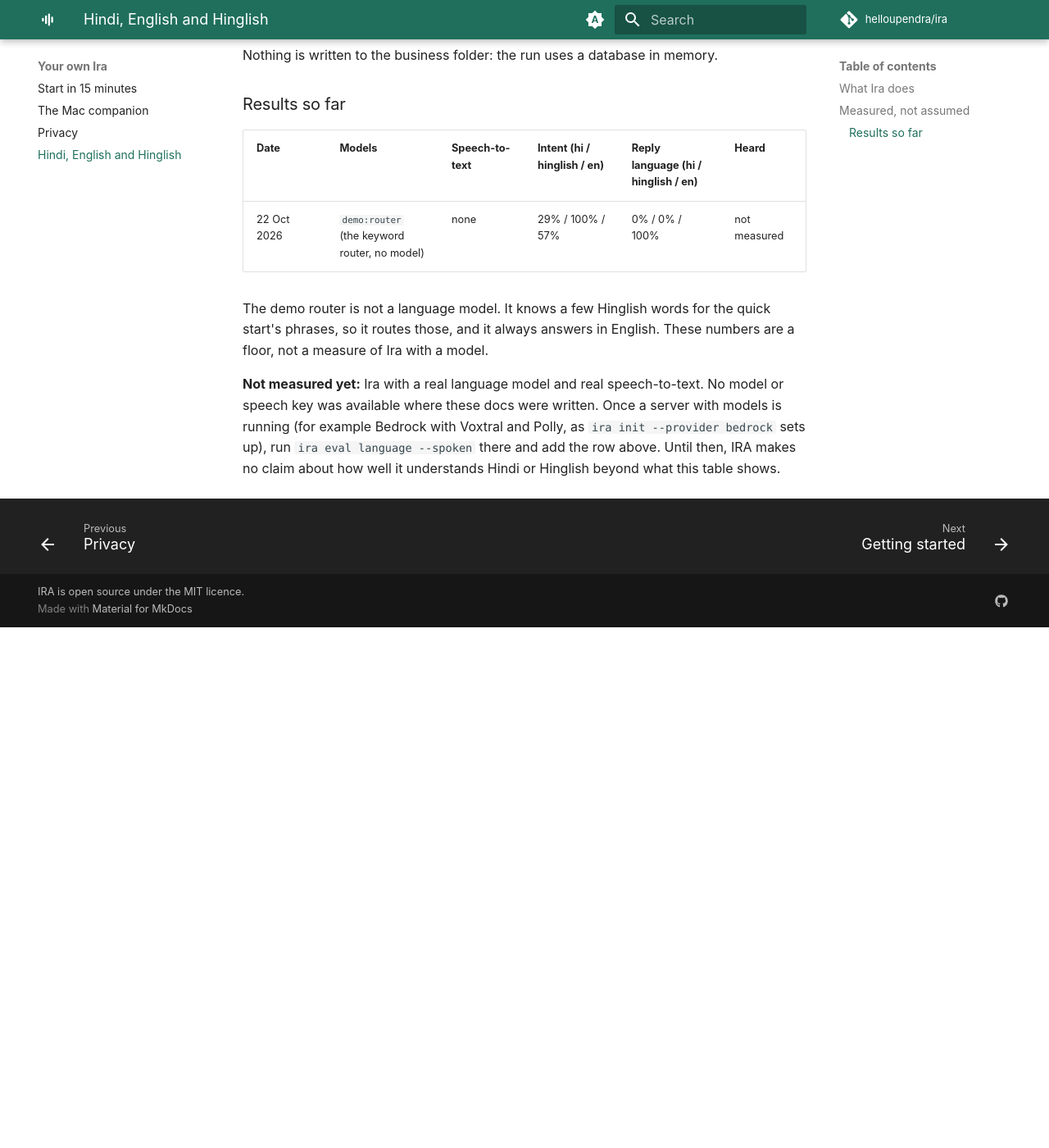
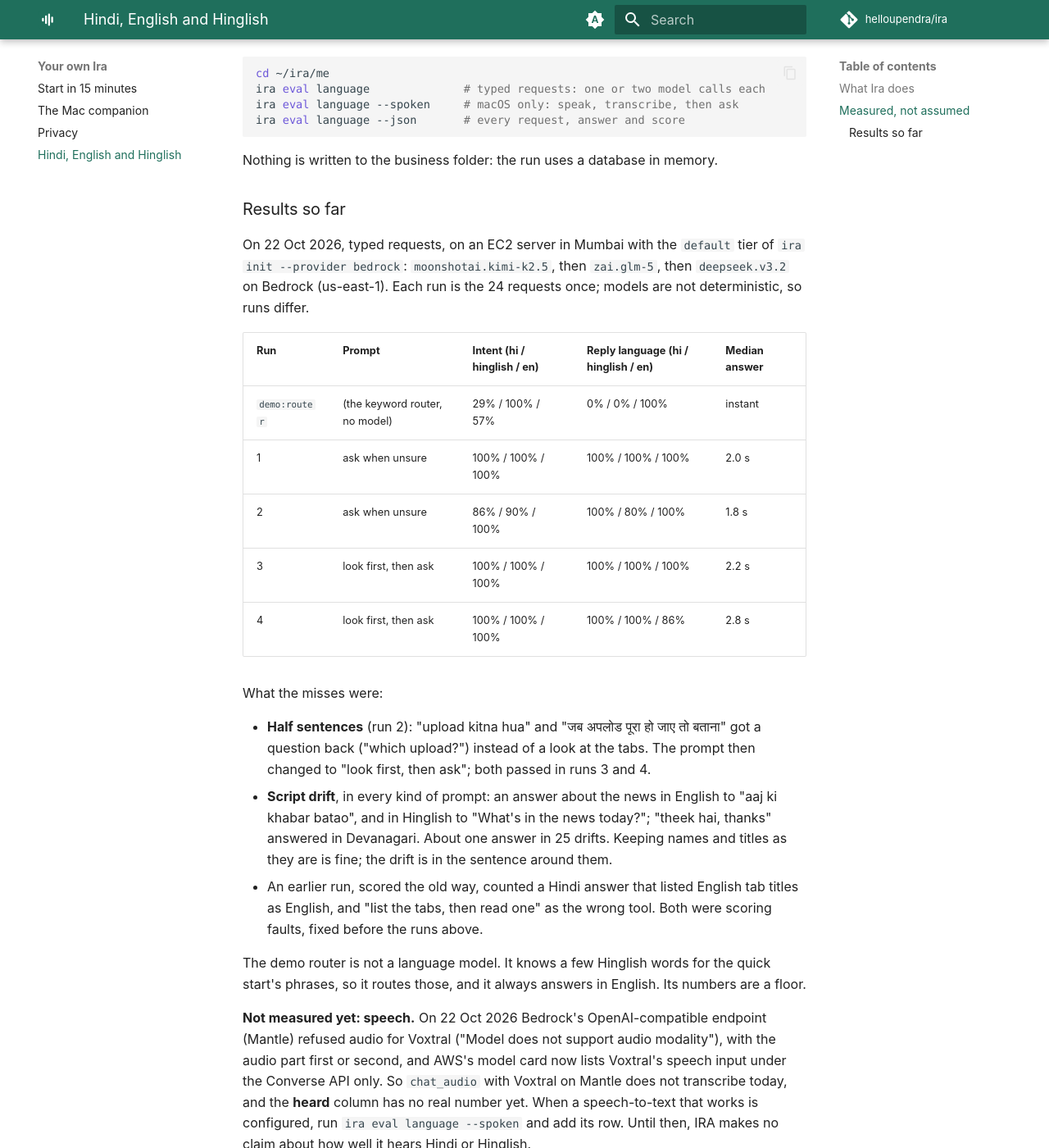
Before and after one commit to helloupendra/ira, an MkDocs documentation site: the page built from docs/language.md, in a window 1280 px wide and 1400 px high, scrolled down 1180 px. Shown: the whole window at 82% size. Built offline with MkDocs 1.6.1 and Material for MkDocs 9.7.7, drawn with Linux system fonts in a browser that asks for light colours; comment, search, counter and statistics services are not loaded; before the commit the page ends 1945 px from its top, so only the background shows below that; some of the changed text lies outside the part shown.

Commit message:
Look before asking, and publish the first numbers from real models
Half sentences such as "upload kitna hua" now get a look at the tabs
before a question back. Four runs on Bedrock are in the language doc,
with the misses, and the deployment doc says that Mantle refuses audio
for Voxtral, so speech is not measured yet.

```diff
--- a/docs/language.md
+++ b/docs/language.md
@@ -9,14 +9,17 @@
 
 - **Understanding.** The system prompt says which languages the person
   speaks (each person chooses, in **Your assistant**; Hindi, English and
-  Hinglish by default), that half sentences are normal, and that Ira should
-  ask one short question back rather than guess.
+  Hinglish by default) and that half sentences are normal. When a tool that
+  only reads can settle what they meant ("upload kitna hua": look at the
+  tabs), Ira looks first, and asks one short question back only when looking
+  would not help.
 - **Transcription keeps the words.** The speech-to-text prompt says to
   transcribe in the language spoken and never to translate, answer or tidy
   up. A vocabulary list (`voice.stt.vocabulary`) helps with names.
-- **Replies in kind.** Ira answers in the language and script it was spoken
-  to in, or always in the language the person chose (`reply_language`:
-  `auto`, `en`, `hi`, `hinglish`).
+- **Replies in kind.** Ira answers in the language and script of the latest
+  message (English gets English, Devanagari gets Devanagari, Hindi in Latin
+  letters gets Hinglish in Latin letters), or always in the language the
+  person chose (`reply_language`: `auto`, `en`, `hi`, `hinglish`).
 - **A bilingual Indian voice.** With Amazon Polly and an Indian English or
   Hindi voice (Kajal speaks both), a reply in Devanagari is spoken as `hi-IN`
   and everything else as `en-IN`, which reads Hinglish in Latin letters
@@ -29,9 +32,12 @@
 of the models configured in `ira.yaml`, with stand-in devices and search, and
 reports:
 
-- **intent**: the share of requests where Ira's first tool was the right one
-  (or no tool, when none fits);
-- **reply**: the share of answers in the language of the request;
+- **intent**: the share of requests where Ira called the right tool, first
+  or after another (listing the tabs to find one, then reading it, is
+  right), or called none when none fits;
+- **reply**: the share of answers in the language of the request, counted
+  in words, with addresses and "quoted" or **bold** titles left out (a Hindi
+  answer that lists English tab titles is a Hindi answer);
 - **heard** (with `--spoken`): each request is spoken by a macOS voice
   (Lekha for Hindi, Rishi for English and Hinglish), transcribed by the
   configured speech-to-text, and scored by word accuracy (1 minus the word
@@ -48,17 +54,43 @@
 
 ### Results so far
 
-| Date | Models | Speech-to-text | Intent (hi / hinglish / en) | Reply language (hi / hinglish / en) | Heard |
-| --- | --- | --- | --- | --- | --- |
-| 22 Oct 2026 | `demo:router` (the keyword router, no model) | none | 29% / 100% / 57% | 0% / 0% / 100% | not measured |
+On 22 Oct 2026, typed requests, on an EC2 server in Mumbai with the
+`default` tier of `ira init --provider bedrock`: `moonshotai.kimi-k2.5`, then
+`zai.glm-5`, then `deepseek.v3.2` on Bedrock (us-east-1). Each run is the 24
+requests once; models are not deterministic, so runs differ.
+
+| Run | Prompt | Intent (hi / hinglish / en) | Reply language (hi / hinglish / en) | Median answer |
+| --- | --- | --- | --- | --- |
+| `demo:router` | (the keyword router, no model) | 29% / 100% / 57% | 0% / 0% / 100% | instant |
+| 1 | ask when unsure | 100% / 100% / 100% | 100% / 100% / 100% | 2.0 s |
+| 2 | ask when unsure | 86% / 90% / 100% | 100% / 80% / 100% | 1.8 s |
+| 3 | look first, then ask | 100% / 100% / 100% | 100% / 100% / 100% | 2.2 s |
+| 4 | look first, then ask | 100% / 100% / 100% | 100% / 100% / 86% | 2.8 s |
+
+What the misses were:
+
+- **Half sentences** (run 2): "upload kitna hua" and "जब अपलोड पूरा हो जाए
+  तो बताना" got a question back ("which upload?") instead of a look at the
+  tabs. The prompt then changed to "look first, then ask"; both passed in
+  runs 3 and 4.
+- **Script drift**, in every kind of prompt: an answer about the news in
+  English to "aaj ki khabar batao", and in Hinglish to "What's in the news
+  today?"; "theek hai, thanks" answered in Devanagari. About one answer in
+  25 drifts. Keeping names and titles as they are is fine; the drift is in
+  the sentence around them.
+- An earlier run, scored the old way, counted a Hindi answer that listed
+  English tab titles as English, and "list the tabs, then read one" as the
+  wrong tool. Both were scoring faults, fixed before the runs above.
 
 The demo router is not a language model. It knows a few Hinglish words for
 the quick start's phrases, so it routes those, and it always answers in
-English. These numbers are a floor, not a measure of Ira with a model.
+English. Its numbers are a floor.
 
-**Not measured yet:** Ira with a real language model and real speech-to-text.
-No model or speech key was available where these docs were written. Once a
-server with models is running (for example Bedrock with Voxtral and Polly,
-as `ira init --provider bedrock` sets up), run `ira eval language --spoken`
-there and add the row above. Until then, IRA makes no claim about how well it
-understands Hindi or Hinglish beyond what this table shows.
+**Not measured yet: speech.** On 22 Oct 2026 Bedrock's OpenAI-compatible
+endpoint (Mantle) refused audio for Voxtral ("Model does not support audio
+modality"), with the audio part first or second, and AWS's model card now
+lists Voxtral's speech input under the Converse API only. So `chat_audio`
+with Voxtral on Mantle does not transcribe today, and the **heard** column
+has no real number yet. When a speech-to-text that works is configured, run
+`ira eval language --spoken` and add its row. Until then, IRA makes no claim
+about how well it hears Hindi or Hinglish.
```
Also changed, not shown: CHANGELOG.md (+6 -2 lines), docs/deployment.md (+6 -0 lines), 1 other file.
